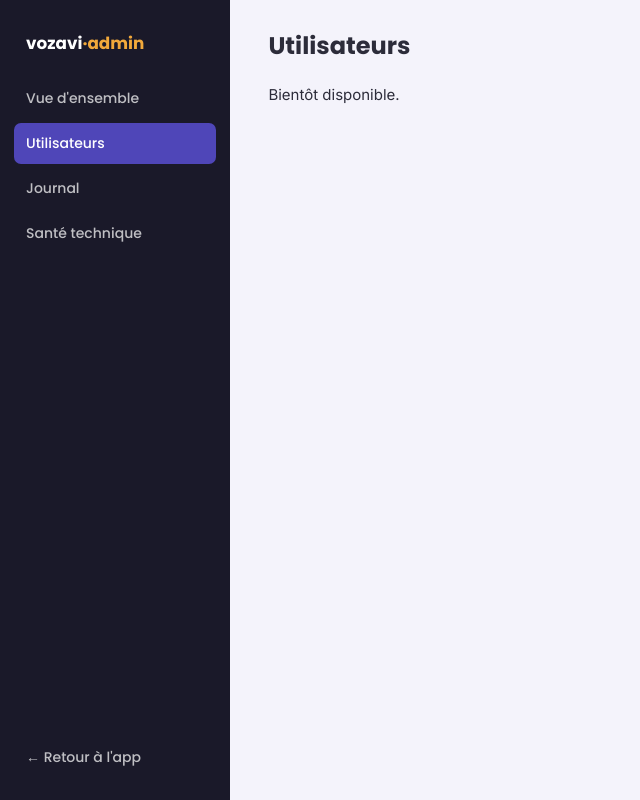
After one commit to Zizou897/linkProject, a Django app: page /admin-vozavi/users/ in a window 1280 px wide. The commit adds this page. Shown: the whole page, without its empty margins (0-640 px from the left). Run offline with Django 5.2, Linux system fonts and the light colour scheme; the visitor is signed in with stand-in values (Sample User, id 1); parts of the project's set-up code (start-up, migrations or seed data) failed here and were passed over; some libraries are stand-ins or nearby versions.

Commit message:
Back-office : chrome base_admin + stubs de navigation (users/journal/health)
Co-Authored-By: Claude Opus 4.8 <noreply@anthropic.com>

```diff
--- /dev/null
+++ b/core/src/backoffice/templates/backoffice/base_admin.html
@@ -0,0 +1,59 @@
+{% load static %}
+<!DOCTYPE html>
+<html lang="fr">
+<head>
+<meta charset="UTF-8">
+<meta name="viewport" content="width=device-width, initial-scale=1.0">
+<meta name="robots" content="noindex,nofollow">
+<title>{% block title %}Admin Vozavi{% endblock %}</title>
+<link rel="preconnect" href="https://fonts.googleapis.com">
+<link rel="preconnect" href="https://fonts.gstatic.com" crossorigin>
+<link rel="preload" as="style" href="https://fonts.googleapis.com/css2?family=Poppins:wght@400;500;600;700;800&family=Inter:wght@400;500;600&display=swap" onload="this.onload=null;this.rel='stylesheet'">
+<noscript><link rel="stylesheet" href="https://fonts.googleapis.com/css2?family=Poppins:wght@400;500;600;700;800&family=Inter:wght@400;500;600&display=swap"></noscript>
+<link rel="stylesheet" href="{% static 'app/css/vozavi.css' %}">
+<script src="https://cdn.jsdelivr.net/npm/htmx.org@1.9.12/dist/htmx.min.js" crossorigin="anonymous" defer></script>
+<style>
+.bo{display:grid;grid-template-columns:230px 1fr;min-height:100dvh}
+.bo-side{background:#1A1929;padding:22px 14px;display:flex;flex-direction:column;gap:4px}
+.bo-brand{font-family:var(--fh);font-weight:700;color:#fff;font-size:1.05rem;padding:8px 12px 18px}
+.bo-brand span{color:var(--amb)}
+.bo-link{display:flex;align-items:center;gap:10px;padding:10px 12px;border-radius:var(--r-xs);color:rgba(255,255,255,.72);font-family:var(--fh);font-size:.875rem;font-weight:500;transition:background .14s,color .14s}
+.bo-link:hover{background:rgba(255,255,255,.07);color:#fff}
+.bo-link.active{background:var(--ind);color:#fff}
+.bo-main{padding:28px clamp(18px,3vw,40px);max-width:1180px}
+.bo-h1{font-family:var(--fh);font-weight:700;font-size:1.5rem;color:var(--txt);margin-bottom:22px}
+.bo-cards{display:grid;grid-template-columns:repeat(auto-fit,minmax(180px,1fr));gap:14px}
+.bo-card{background:var(--white);border:1px solid var(--bdr);border-radius:var(--r);padding:18px;box-shadow:var(--sh)}
+.bo-card-k{font-family:var(--fh);font-size:1.9rem;font-weight:700;color:var(--ind);line-height:1}
+.bo-card-l{font-size:.8rem;color:var(--txt-3);margin-top:6px;font-family:var(--fh)}
+.bo-section{background:var(--white);border:1px solid var(--bdr);border-radius:var(--r);padding:20px;box-shadow:var(--sh);margin-top:20px}
+.bo-section h2{font-family:var(--fh);font-size:1.05rem;font-weight:700;margin-bottom:14px}
+.bo-table{width:100%;border-collapse:collapse;font-size:.85rem}
+.bo-table th{text-align:left;color:var(--txt-3);font-family:var(--fh);font-weight:600;padding:8px 10px;border-bottom:1px solid var(--bdr)}
+.bo-table td{padding:9px 10px;border-bottom:1px solid var(--bdr)}
+.bo-badge{display:inline-block;padding:2px 9px;border-radius:var(--r-pill,999px);font-size:.72rem;font-weight:600;font-family:var(--fh)}
+.bo-ok{background:var(--grn-pale);color:var(--grn)}
+.bo-ko{background:var(--red-pale);color:var(--red)}
+.bo-bar{height:8px;background:var(--ind);border-radius:4px;min-width:2px}
+@media(max-width:760px){.bo{grid-template-columns:1fr}.bo-side{flex-direction:row;flex-wrap:wrap;min-height:auto}}
+</style>
+{% block extra_css %}{% endblock %}
+</head>
+<body>
+<div class="bo">
+  <aside class="bo-side">
+    <div class="bo-brand">vozavi<span>·admin</span></div>
+    <a href="{% url 'bo_overview' %}" class="bo-link {% if active == 'overview' %}active{% endif %}">Vue d'ensemble</a>
+    <a href="{% url 'bo_users' %}" class="bo-link {% if active == 'users' %}active{% endif %}">Utilisateurs</a>
+    <a href="{% url 'bo_journal' %}" class="bo-link {% if active == 'journal' %}active{% endif %}">Journal</a>
+    <a href="{% url 'bo_health' %}" class="bo-link {% if active == 'health' %}active{% endif %}">Santé technique</a>
+    <a href="{% url 'dashboard' %}" class="bo-link" style="margin-top:auto">← Retour à l'app</a>
+  </aside>
+  <main class="bo-main">
+    <h1 class="bo-h1">{% block heading %}{% endblock %}</h1>
+    {% block content %}{% endblock %}
+  </main>
+</div>
+{% block extra_js %}{% endblock %}
+</body>
+</html>
--- a/core/src/backoffice/templates/backoffice/overview.html
+++ b/core/src/backoffice/templates/backoffice/overview.html
@@ -1,2 +1,4 @@
-<!DOCTYPE html><html lang="fr"><head><meta charset="UTF-8"><title>Admin Vozavi</title></head>
-<body><h1>Vue d'ensemble</h1></body></html>
+{% extends 'backoffice/base_admin.html' %}
+{% block title %}Vue d'ensemble — Admin Vozavi{% endblock %}
+{% block heading %}Vue d'ensemble{% endblock %}
+{% block content %}<p>Bientôt disponible.</p>{% endblock %}
--- /dev/null
+++ b/core/src/backoffice/templates/backoffice/stub.html
@@ -0,0 +1,3 @@
+{% extends 'backoffice/base_admin.html' %}
+{% block heading %}{{ heading }}{% endblock %}
+{% block content %}<p>Bientôt disponible.</p>{% endblock %}
--- a/core/src/backoffice/urls.py
+++ b/core/src/backoffice/urls.py
@@ -3,4 +3,7 @@ from . import views
 
 urlpatterns = [
     path('', views.overview, name='bo_overview'),
+    path('users/', views.users_list, name='bo_users'),
+    path('journal/', views.journal, name='bo_journal'),
+    path('health/', views.health, name='bo_health'),
 ]
--- a/core/src/backoffice/views.py
+++ b/core/src/backoffice/views.py
@@ -4,4 +4,19 @@ from .decorators import superuser_required
 
 @superuser_required
 def overview(request):
-    return render(request, 'backoffice/overview.html', {})
+    return render(request, 'backoffice/overview.html', {'active': 'overview'})
+
+
+@superuser_required
+def users_list(request):
+    return render(request, 'backoffice/stub.html', {'active': 'users', 'heading': 'Utilisateurs'})
+
+
+@superuser_required
+def journal(request):
+    return render(request, 'backoffice/stub.html', {'active': 'journal', 'heading': 'Journal'})
+
+
+@superuser_required
+def health(request):
+    return render(request, 'backoffice/stub.html', {'active': 'health', 'heading': 'Santé technique'})
```
Also changed, not shown: core/src/backoffice/tests.py (+12 -0 lines).
